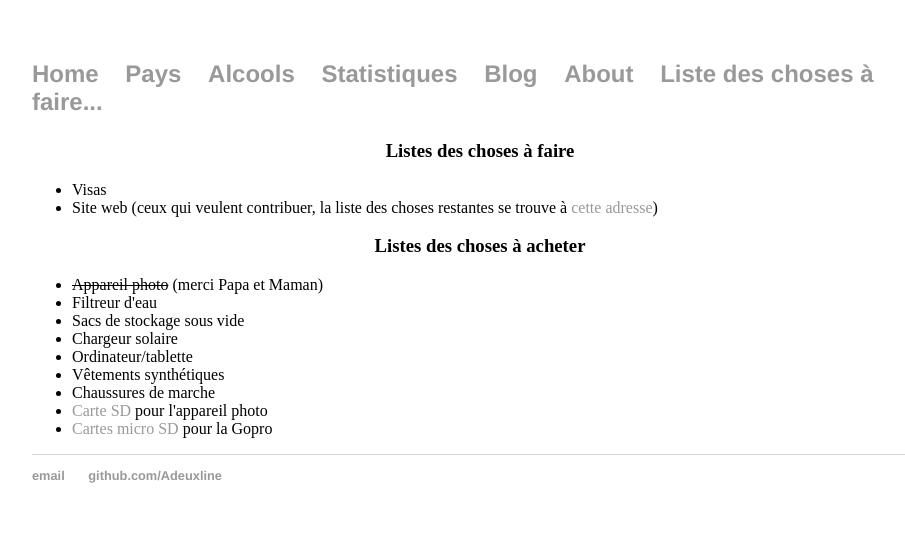
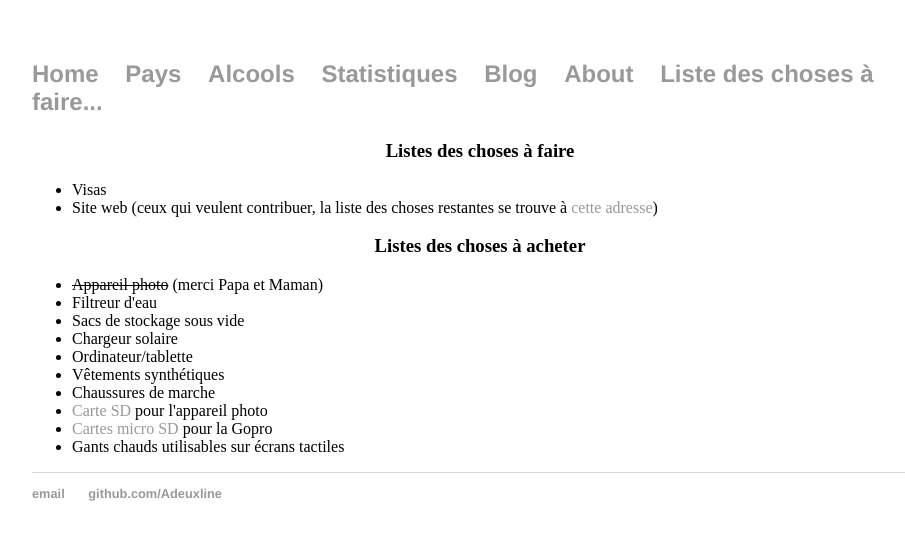
Before and after one commit to rlabe/adeuxline.github.io, a Jekyll site: the page built from todo/index.html, in a window 1280 px wide. Shown: the top 540 px of the page, without its empty margins (160-1065 px from the left). Built offline with Jekyll 4.4.1, drawn with Linux system fonts in a browser that asks for light colours.

Commit message:
Ajout des gants

```diff
--- a/todo/index.html
+++ b/todo/index.html
@@ -19,4 +19,5 @@ title: To do
   <li>Chaussures de marche</li>
   <li><a href="http://amzn.eu/8FtBWLw">Carte SD</a> pour l'appareil photo</li>
   <li><a href="http://amzn.eu/axL7KRM">Cartes micro SD</a> pour la Gopro</li>
+  <li>Gants chauds utilisables sur écrans tactiles</li>
 </ul>
```
